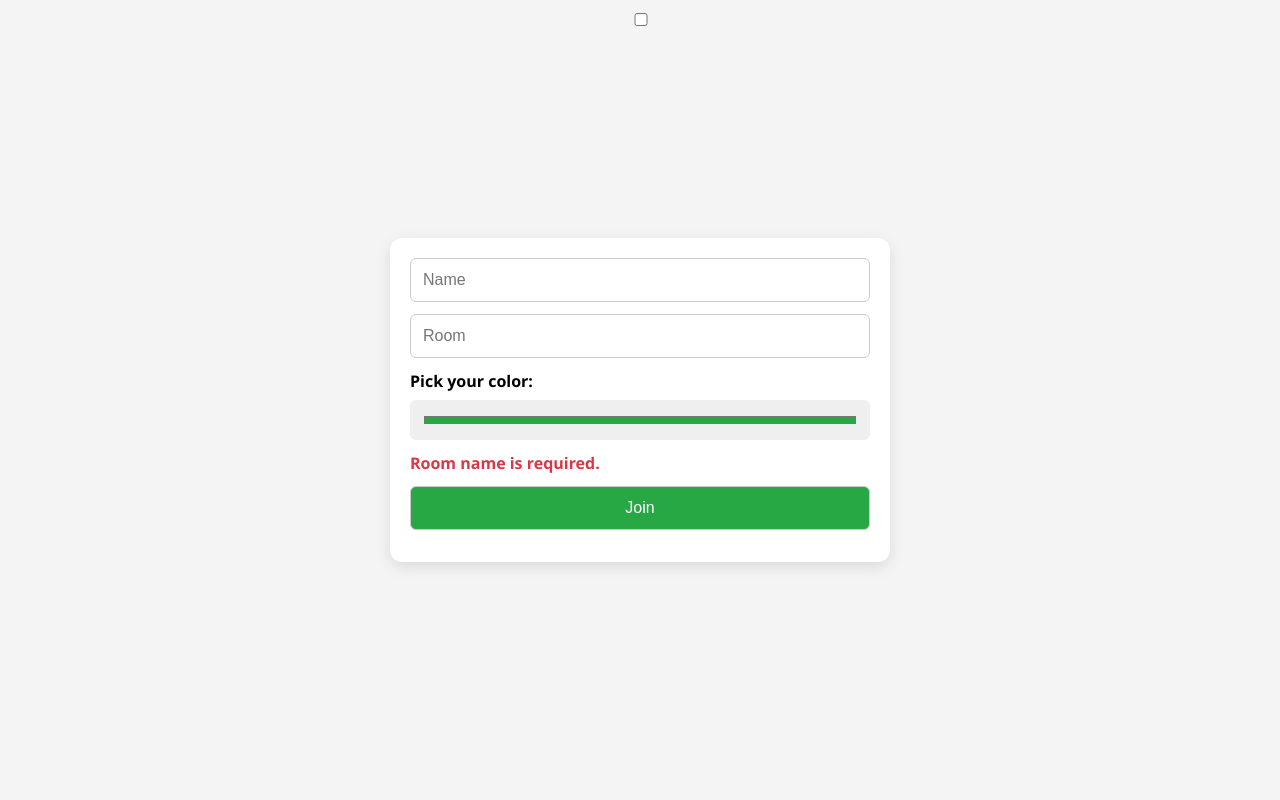
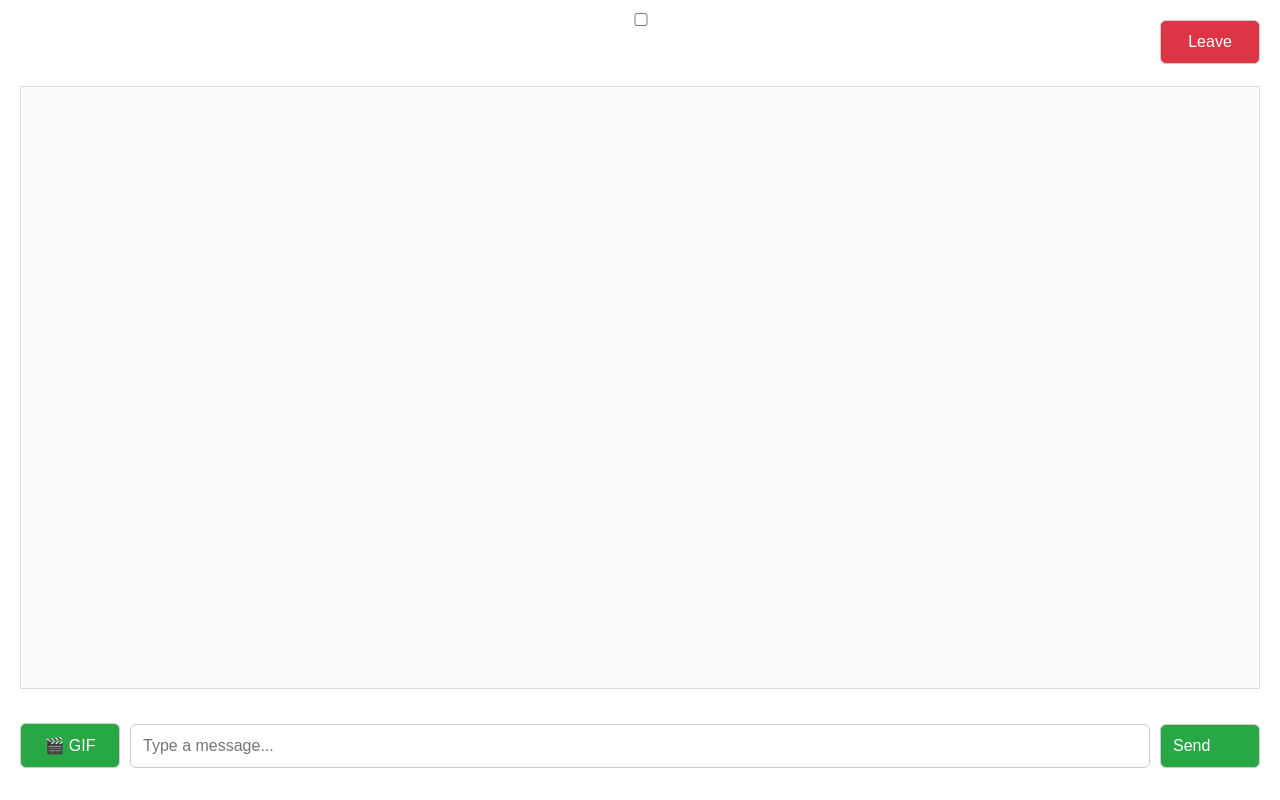
Before and after one commit to globban/chat, a website: page public/index.html in a window 1280 px wide. Both pictures are taken after a click on the button "Join". Drawn offline with nearby package versions, Linux system fonts and the light colour scheme; no server answers.

Commit message:
Update index.html

```diff
--- a/public/index.html
+++ b/public/index.html
@@ -2,7 +2,7 @@
 <html lang="en">
 <head>
   <meta charset="UTF-8" />
-  <meta name="viewport" content="width=device-width, initial-scale=1.0, maximum-scale=1.0, user-scalable=no" />
+  <meta name="viewport" content="width=device-width, initial-scale=1, minimum-scale=1, maximum-scale=1, user-scalable=yes" />
   <title>DB Chat</title>
   <style>
     :root {
@@ -24,6 +24,9 @@
       justify-content: center;
       min-height: 100vh;
       height: 100%;
+  overscroll-behavior-y: contain;
+  touch-action: manipulation;
+
     }
 
     #joinSection, #chatSection {
@@ -669,6 +672,59 @@
       }
     };
 
+
+    function focusMessageInput() {
+  messageInput.focus();
+  // On iOS sometimes need a delay for keyboard to show reliably
+  setTimeout(() => messageInput.focus(), 300);
+}
+
+// After join, focus input
+joinBtn.onclick = () => {
+  // ...existing code...
+  chatSection.style.display = "flex";
+  joinSection.style.display = "none";
+
+  roomCodeDisplay.textContent = "Room: " + roomCode;
+  socket.emit("joinRoom", { roomCode, userName, color: myColor });
+  currentRoomCode = roomCode;
+
+  adjustHeight();
+  focusMessageInput();  // <-- focus input here
+};
+
+// After sending message, keep focus
+sendBtn.onclick = () => {
+  const text = messageInput.value.trim();
+  if (text) {
+    socket.emit("message", { text, color: myColor, userName: nameInput.value.trim() || "Anonymous" });
+    messageInput.value = "";
+    livePreview.innerHTML = "";
+    focusMessageInput(); // <-- keep keyboard up
+  }
+};
+
+// On window resize (keyboard popup), adjust chat height dynamically
+function adjustHeight() {
+  if (chatSection.style.display !== "none") {
+    // Use window.visualViewport if available for better keyboard height handling
+    if (window.visualViewport) {
+      chatSection.style.height = window.visualViewport.height + "px";
+    } else {
+      chatSection.style.height = window.innerHeight + "px";
+    }
+  }
+}
+
+// Also listen to visualViewport resize (mobile keyboard open/close triggers)
+if (window.visualViewport) {
+  window.visualViewport.addEventListener("resize", adjustHeight);
+}
+
+window.addEventListener("resize", adjustHeight);
+window.addEventListener("orientationchange", adjustHeight);
+window.addEventListener("load", adjustHeight);
+
   </script>
 </body>
 </html>
```
